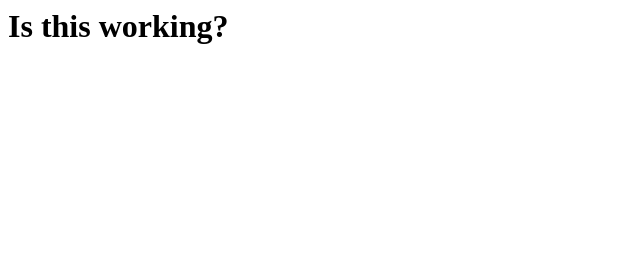
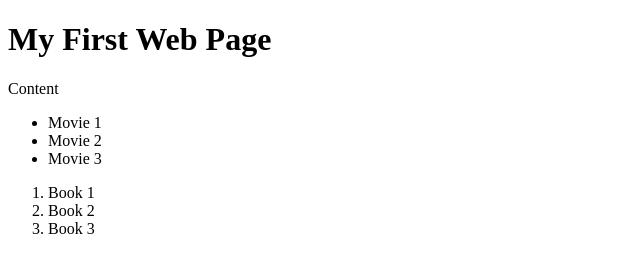
Before and after one commit to iNanzo/html-elements, a plain HTML site: page index.html in a window 1280 px wide. Shown: the whole page, without its empty margins (0-640 px from the left). Drawn offline with Linux system fonts and the light colour scheme.

Commit message:
Adds HTML from replit to file

```diff
--- a/index.html
+++ b/index.html
@@ -1 +1,33 @@
-<h1>Is this working?</h1>
+<!DOCTYPE html>
+<html lang="en">
+
+<head>
+  <meta charset="utf-8">
+  <meta name="viewport" content="width=device-width">
+  <title>My First Web Page</title>
+  <link href="style.css" rel="stylesheet" type="text/css">
+</head>
+
+<body>
+  <h1>
+    My First Web Page
+  </h1>
+  <p>
+    Content
+  </p>
+  <div>
+    <ul>
+      <li>Movie 1</li>
+      <li>Movie 2</li>
+      <li>Movie 3</li>
+    </ul>
+    <ol>
+      <li>Book 1</li>
+      <li>Book 2</li>
+      <li>Book 3</li>
+    </ol>
+  </div>
+  <script src="script.js"></script>
+</body>
+
+</html>
```
